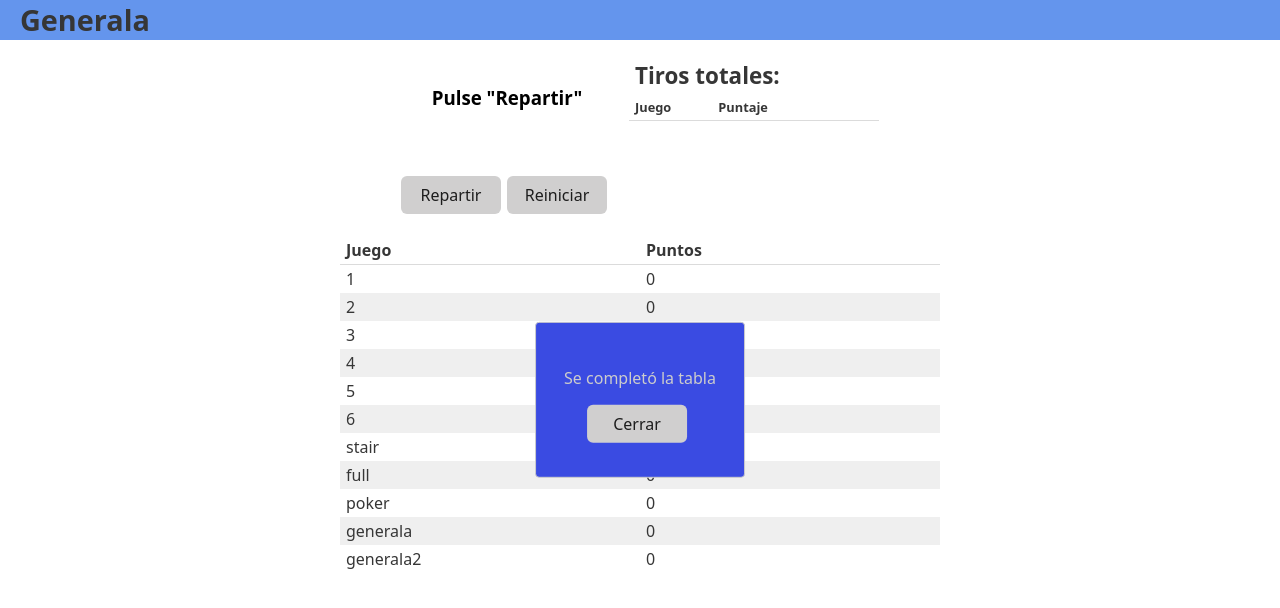
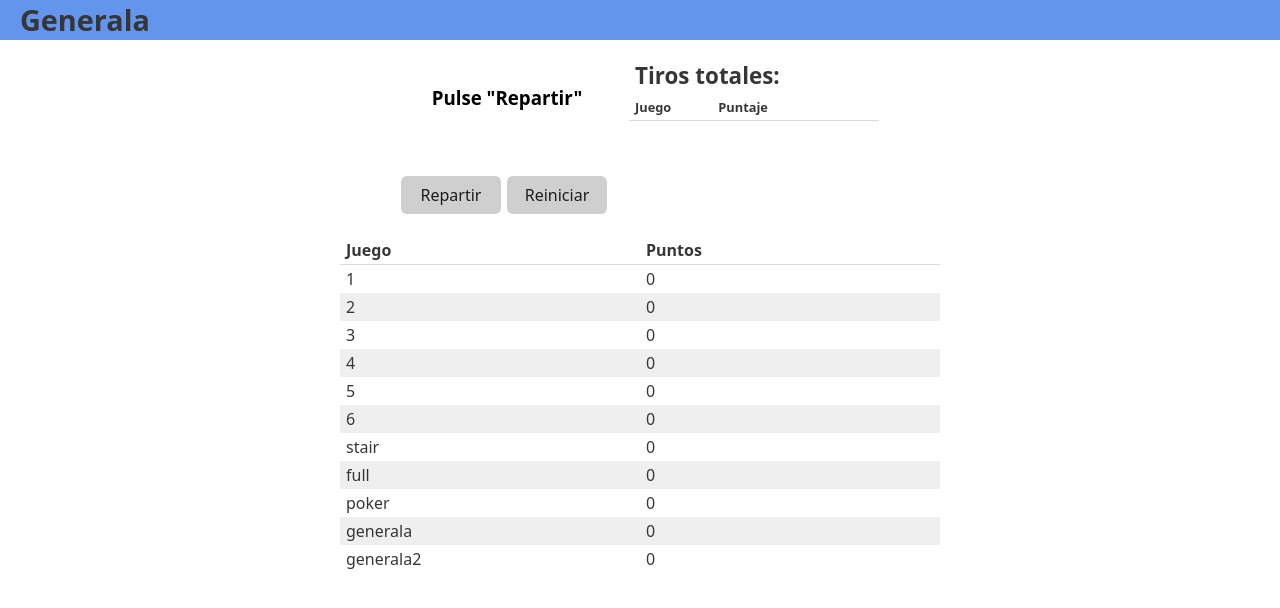
Before and after one commit to tintinando/generala, a React (Vite) app: page / in a window 1280 px wide. Shown: the top 608 px of the page. Built offline with nearby package versions, Linux system fonts and the light colour scheme.

Commit message:
bug: number six

```diff
--- a/src/components/StatusGame.jsx
+++ b/src/components/StatusGame.jsx
@@ -4,7 +4,7 @@ import { useState } from 'react'
 import Modal from 'react-modal'
 
 function StatusGame({ gameStatus, setFullScore }) {
-  const [modalOpen, setModalOpen] = useState(true)
+  const [modalOpen, setModalOpen] = useState(false)
 
   const closeModal = () => {
     setModalOpen(false)
--- a/src/logic/random.js
+++ b/src/logic/random.js
@@ -2,14 +2,14 @@
 export function Random({ qty, from = 0, to }) {
   if (!qty || qty <= 0) {
     let rnd = Math.random()
-    if (to) rnd = Math.floor(rnd * (to - from)) + from
+    if (to) rnd = Math.floor(rnd * (to - from + 1)) + from
     return rnd
   }
 
   const arrayRandom = []
   for (let i = 0; i < qty; i++) {
     let rnd = Math.random()
-    if (to) rnd = Math.floor(rnd * (to - from)) + from
+    if (to) rnd = Math.floor(rnd * (to - from + 1)) + from
     arrayRandom.push(rnd)
   }
   return arrayRandom
```
